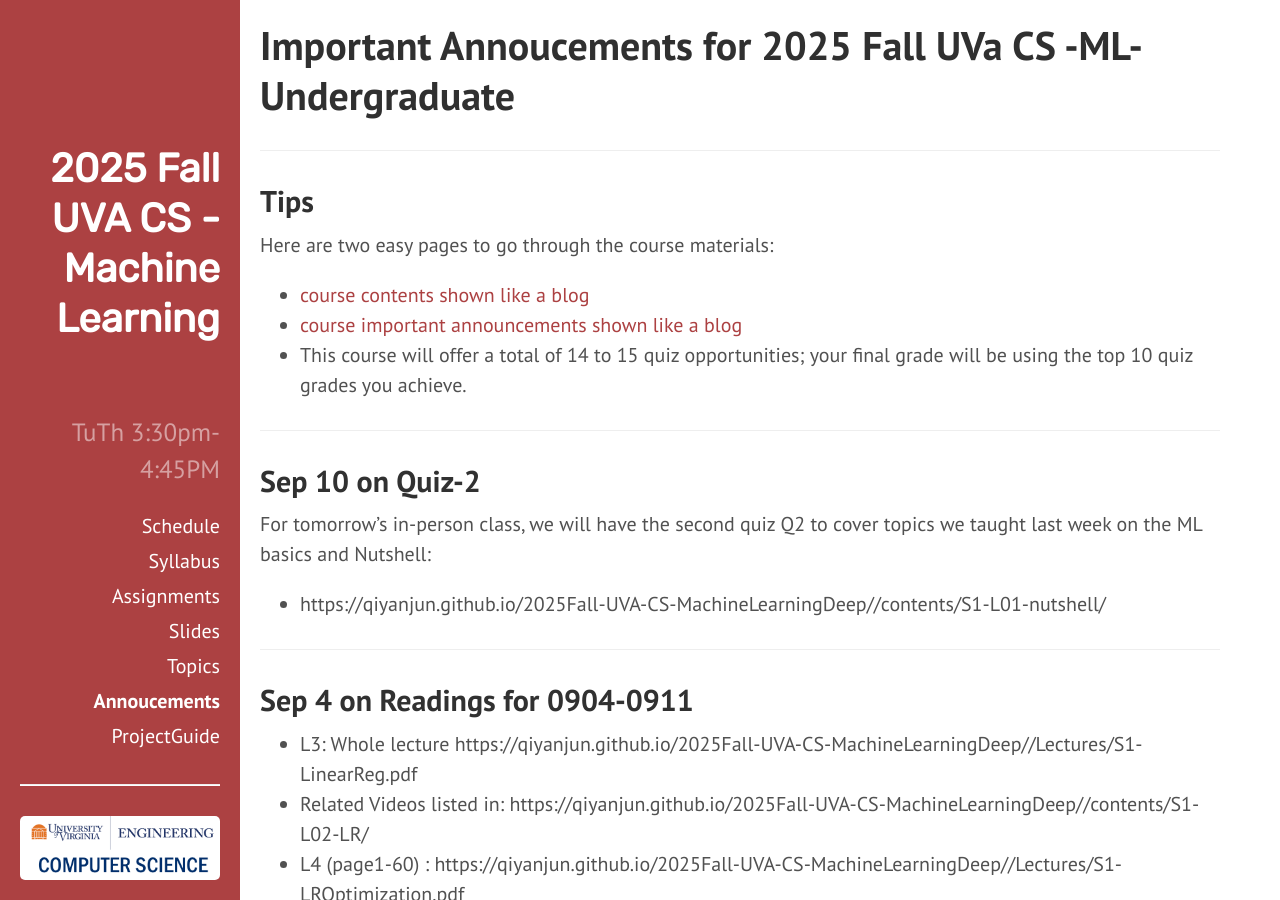
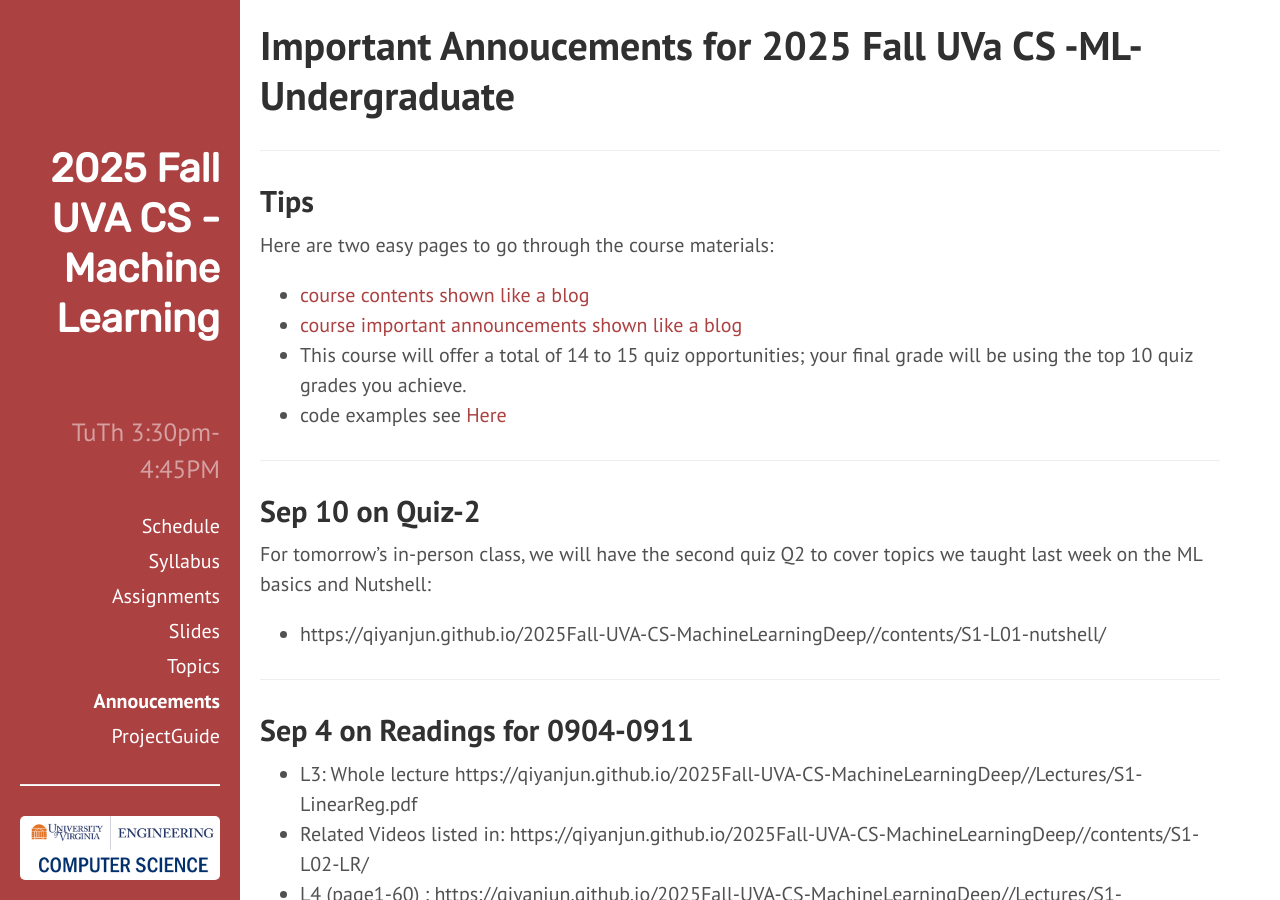
Before and after one commit to qiyanjun/2025Fall-UVA-CS-MachineLearningDeep, a Jekyll site: the page built from z25fBlog.md, in a window 1280 px wide and 900 px high. Built offline with Jekyll 4.4.1, drawn with Linux system fonts in a browser that asks for light colours.

Commit message:
Update z25fBlog.md

```diff
--- a/z25fBlog.md
+++ b/z25fBlog.md
@@ -11,6 +11,7 @@ Here are two easy pages to go through the course materials:
 - [course contents shown like a blog](https://qiyanjun.github.io/2025Fall-UVA-CS-MachineLearningDeep//LecturesByDate/)
 - [course important announcements shown like a blog](https://qiyanjun.github.io/2025Fall-UVA-CS-MachineLearningDeep//z25fBlog/)
 - This course will offer a total of 14 to 15 quiz opportunities; your final grade will be using the top 10 quiz grades you achieve.
+- code examples see [Here](https://github.com/qiyanjun/2025Fall-UVA-CS-MachineLearningDeep/tree/main/notebook)
 
 <hr>
 
```
